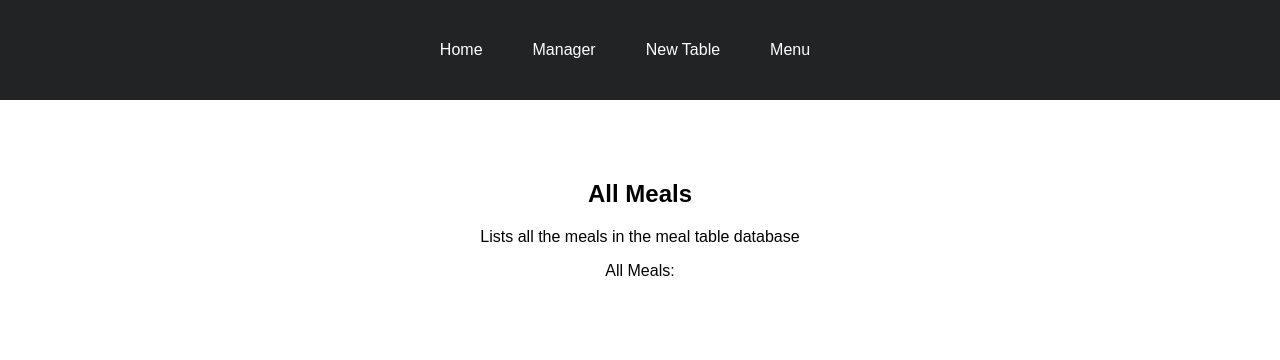
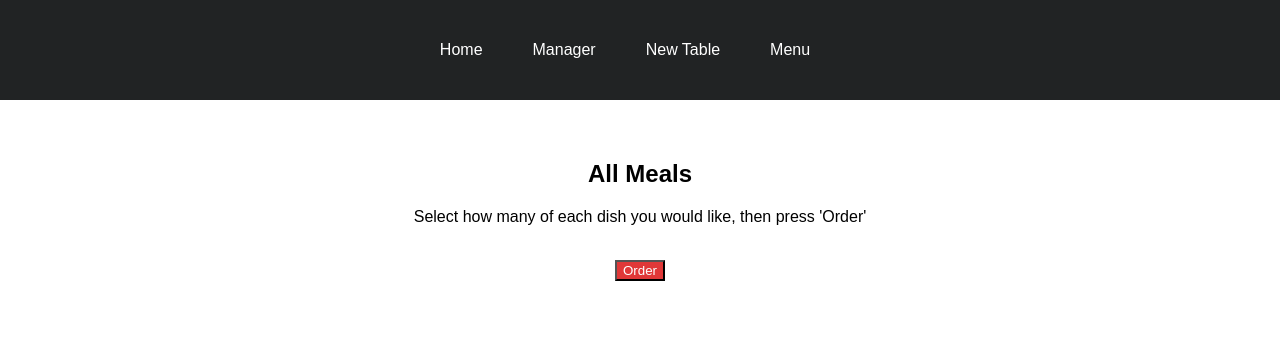
Before and after one commit to KryptoFlamingo/Inventory_Management_App, a Flask app: page /meals in a window 1280 px wide. Shown: the top 360 px of the page. Run offline with Flask 2, Linux system fonts and the light colour scheme; data that the repository does not hold is empty; some libraries are stand-ins or nearby versions.

Commit message:
added colour via CSS to update and order buttons

```diff
--- a/console.py
+++ b/console.py
@@ -6,9 +6,9 @@
 meal_repository.delete_all()
 
 
-meal1 = Meal("beef_meal", "beef", 5, 6, 5, 0)
-meal2 = Meal("chicken_meal", "chicken", 5, 6, 5, 0)
-meal3 = Meal("fish_meal", "fish", 7, 8, 5, 0)
+meal1 = Meal("beef_meal", "Beef Meal", 5, 6, 5, 0)
+meal2 = Meal("chicken_meal", "Chicken Meal", 5, 6, 5, 0)
+meal3 = Meal("fish_meal", "Fish Meal", 7, 8, 5, 0)
 
 
 meal_repository.save(meal1)
--- a/controllers/meal_controller.py
+++ b/controllers/meal_controller.py
@@ -9,3 +9,39 @@
 def all_meals():
     meals = meal_repository.select_all()
     return render_template('meals.html', meals = meals)
+
+@meals_blueprint.route("/meals/<id>/delete", methods=["POST"])
+def delete_meal(id):
+    meal_repository.delete(id)
+    return redirect('/meals')
+
+# @books_blueprint.route("/books/new")
+# def new_book():
+#     authors = author_repository.select_all()
+#     return render_template("books/new.html", authors = authors)
+
+# @books_blueprint.route("/books", methods=['POST'])
+# def add_book():
+#     title = request.form['title']
+#     genre = request.form['genre']
+#     author_id   = request.form['author_id']
+#     author = author_repository.select(author_id)
+#     new_book = Book(title, genre, author)
+#     book_repository.save(new_book)
+#     return redirect('/books')
+
+# @books_blueprint.route("/books/<id>/edit")
+# def edit_book(id):
+#     book = book_repository.select(id)
+#     authors = author_repository.select_all()
+#     return render_template('books/edit.html', book = book, authors = authors)
+
+# @books_blueprint.route("/books/<id>", methods=['POST'])
+# def update_book(id):
+#     title = request.form['title']
+#     genre = request.form['genre']
+#     author_id   = request.form['author_id']
+#     author = author_repository.select(author_id)
+#     book = Book(title, genre, author, id)
+#     book_repository.update(book)
+#     return redirect('/books')
--- a/repositories/meal_repository.py
+++ b/repositories/meal_repository.py
@@ -13,7 +13,7 @@
     results = run_sql(sql)
     meals = []
     for dictionary in results:
-        meal = Meal(dictionary['name'], dictionary['cost_price'], dictionary['selling_price'], dictionary['qty_available'], dictionary['qty_sold'], dictionary['id'])
+        meal = Meal(dictionary['name'], dictionary['description'], dictionary['cost_price'], dictionary['selling_price'], dictionary['qty_available'], dictionary['qty_sold'], dictionary['id'])
         meals.append(meal)
     return meals
 #  copied and editted from books example; dont know how to fix
--- a/static/style.css
+++ b/static/style.css
@@ -40,7 +40,7 @@
 }
 
 #content{
-    margin-top: 80px;
+    margin-top: 60px;
     text-align: center;
 }
 
@@ -50,3 +50,13 @@
     columns: 100px 3;
     display: inline-block;
 }
+
+#order_button{
+    background-color: #e03838;
+    color: white;
+}
+
+#update_button{
+    background-color: rgb(78, 121, 240);
+    color: white;
+}
--- a/templates/meals.html
+++ b/templates/meals.html
@@ -3,13 +3,16 @@
 {% block content %}
 <h1>All Meals</h1>
 
-<p>Lists all the meals in the meal table database</p>
-
+<!-- <p>Lists all the meals in the meal table database</p> -->
+<p>Select how many of each dish you would like, then press 'Order'</p>
+<br>
 <div>
-    <label for="all_meals">All Meals:</label>
+    <label for="all_meals"></label>
         {% for meal in meals %}
-        <option value="{{ meal.id }}" {% if meal.id == meal.id %} selected="selected"{% endif %}></option>
+        <option value="{{ meal.id }}" {% if meal.id == meal.id %} selected="selected"{% endif %}>{{ meal.description }}</option>
+        <input type="number"><br><br>
         {% endfor %}
+        <input type="submit" value="Order" id = "order_button">
     </select>
 </div>
 
```
Also changed, not shown: templates/manager.html (+7 -6 lines).
